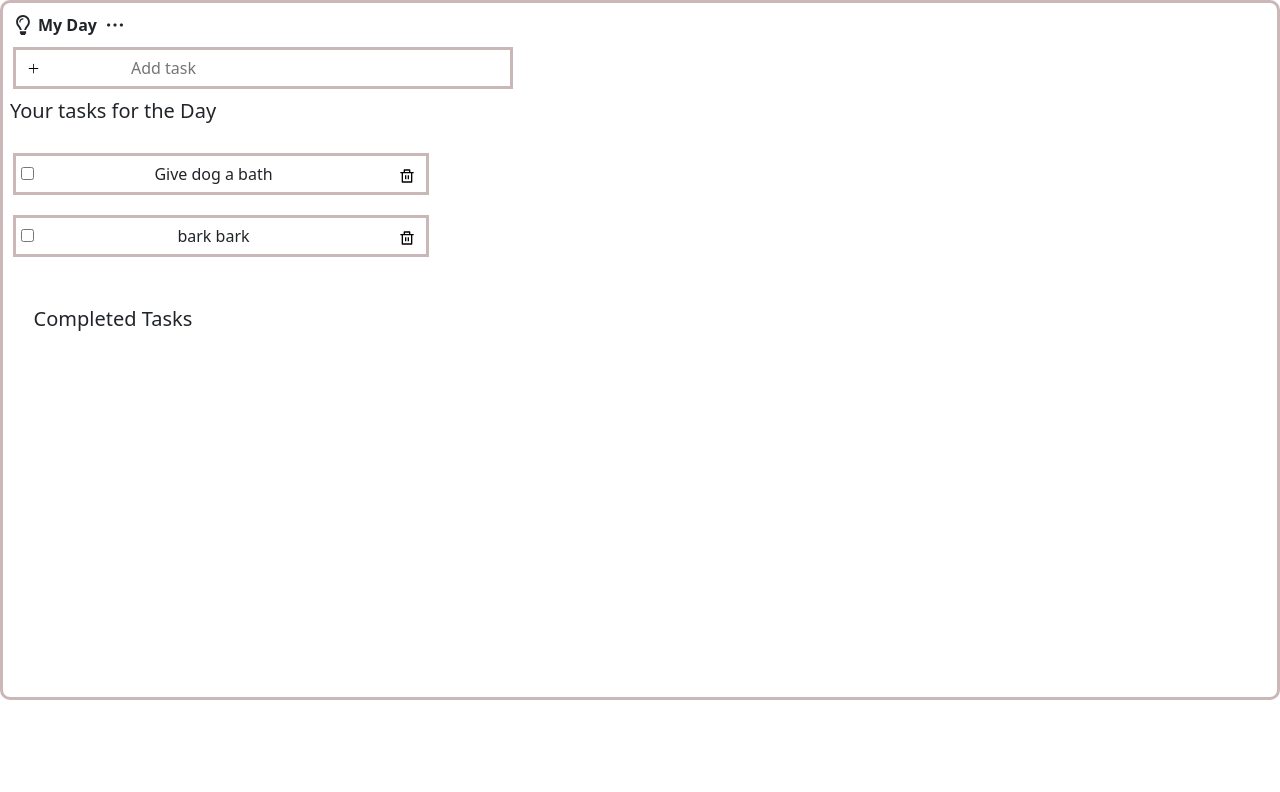
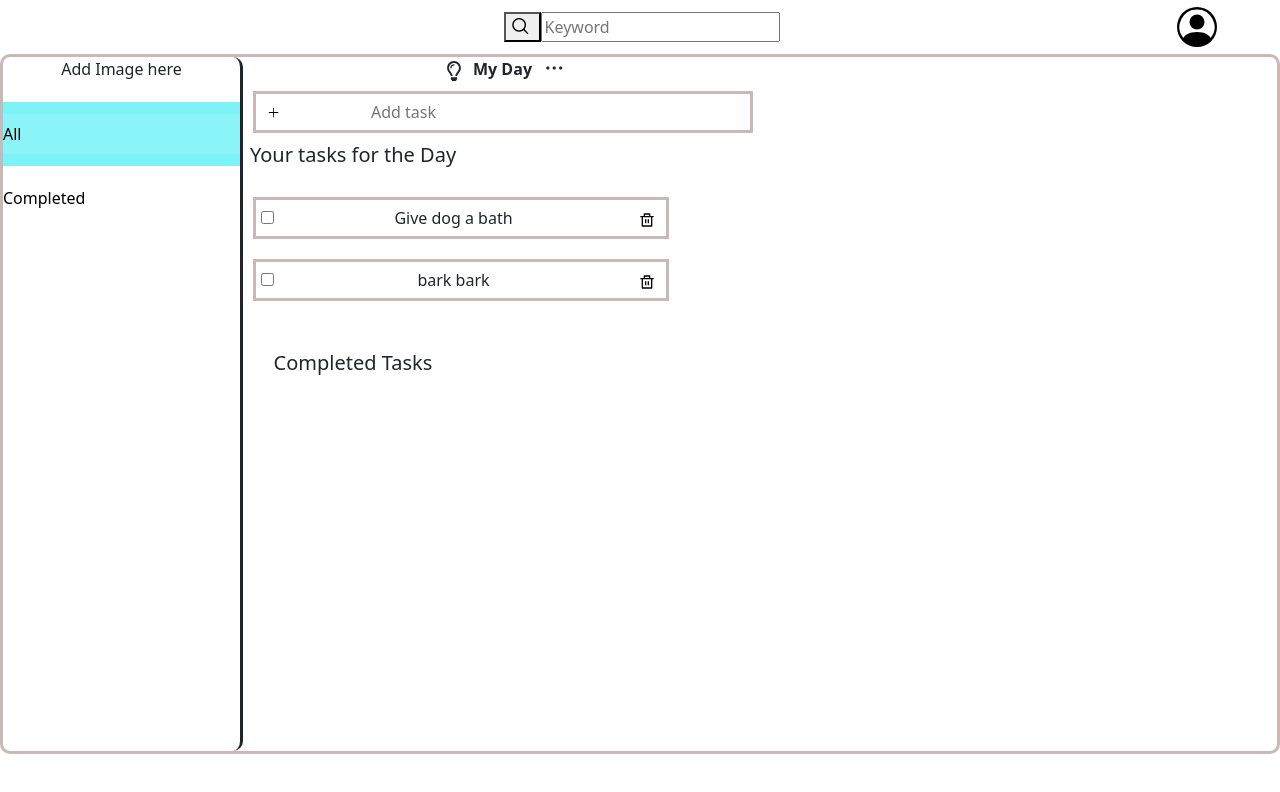
Before and after one commit to CPS714/task-manager-frontend, a React (Create React App) app: page /MainPage in a window 1280 px wide. Shown: the top 792 px of the page. Built offline with nearby package versions, Linux system fonts and the light colour scheme.

Commit message:
Added Side bar
Added side bar

```diff
--- a/package.json
+++ b/package.json
@@ -8,10 +8,12 @@
     "@testing-library/user-event": "^13.5.0",
     "bootstrap": "^5.2.1",
     "primeicons": "^6.0.1",
+    "primereact": "^8.6.1",
     "react": "^18.2.0",
     "react-bootstrap": "^2.5.0",
     "react-dom": "^18.2.0",
     "react-icons": "^4.4.0",
+    "react-pro-sidebar": "^1.0.0-alpha.4",
     "react-router-dom": "^6.4.1",
     "react-scripts": "^5.0.1",
     "source-map-loader": "^4.0.0",
--- /dev/null
+++ b/src/Stylings/headerbar.css
@@ -0,0 +1,15 @@
+.headerbar{
+    display: flex;
+    flex-direction: row;
+    justify-content: space-evenly;
+    align-items: flex-end;
+    width: 100%;
+}
+
+.header-container{
+    width: 100%;
+}
+
+.logout-toggle:hover{
+    color: rgb(112, 104, 104) !important;
+}
--- a/src/Stylings/mainPage.css
+++ b/src/Stylings/mainPage.css
@@ -1,16 +1,29 @@
-
+/*
+removed this because it was showing up on the login page
 body {
     border-style: solid;
-    height:700px;
+    height:600px;
     border-radius: 10px;
-    border-color: rgb(202, 184, 184);
-  }
-.tasks-container{
+    border-color: #cab8b8;
+  } */
+  .mainpagecontainer{
     display: flex;
     flex-direction: column;
-    justify-content: space-between;
-    align-items: flex-start;
+    justify-content: space-evenly;
+    align-items: flex-end;
 }
+.tasks-container{
+    border-style: solid;
+    height:700px;
+    width: 100%;
+    border-radius: 10px;
+    border-color: #cab8b8;
+    display: flex;
+    flex-direction: row;
+    justify-content: flex-start;
+    /*align-items: flex-start;*/
+}
+
 .myDay-BulbIcon {
     font-size: 20px;
     margin-right: 5px;
@@ -34,14 +47,6 @@ body {
     margin-right: 300px;
 }
 
-.myDay-header-Container{
-    display: flex;
-    flex-direction: row;
-    align-items: center;
-    justify-content: flex-start;
-    margin-left: 10px;
-    margin-top: 10px;
-}
 
 .addTask-button{
     border: none;
--- /dev/null
+++ b/src/Stylings/sideBar.css
@@ -0,0 +1,33 @@
+.SideBar-containier{
+    width: 15rem;
+    height: 100%;
+    border-radius: 10px;
+    border-color: #cab8b8;
+    border-right: solid;
+    flex-direction: column;
+    display: flex;
+}
+
+.navbar{
+    text-align: center;
+    width: 15rem;
+    background: rgba(255, 255, 255, 0.1);
+    border: 0rem;
+}
+
+.navbar-container{
+    display: flex;
+    align-items: center;
+    justify-content: center;
+    width: 100%;
+    height: 4rem;
+}
+
+.navbar-container-selected{
+    display: flex;
+    align-items: center;
+    justify-content: center;
+    width: 100%;
+    height: 4rem;
+    background-color: rgb(125, 243, 247);
+}
--- /dev/null
+++ b/src/components/mainPage/CompletedTasks/CompletedView.jsx
@@ -0,0 +1,30 @@
+/* eslint-disable */
+import React, { useEffect, useState } from 'react'
+import '../../../Stylings/mainPage.css'
+import { FaRegLightbulb } from 'react-icons/fa'
+import Tasks from '../tasksFolder/Tasks'
+
+function CompletedView () {
+    const [tasks, setTasks] = useState({})
+    const [cnt, setCnt] = useState(0);
+
+    useEffect(() => {
+        if(cnt < 1){
+            var temp = JSON.parse(sessionStorage?.getItem('TMA_Tasks'))
+            setTasks(temp)
+            console.log(temp)
+        }
+        setCnt(1)
+    },[cnt])
+  return (
+    <div>
+      <div className='myDay-header-Container'>
+        <FaRegLightbulb className='myDay-BulbIcon'></FaRegLightbulb>
+        <span className='myDay-Header'> Completed </span>
+        <span className='pi pi-ellipsis-h'></span>
+      </div>
+    </div>
+  )
+}
+
+export default CompletedView
--- /dev/null
+++ b/src/components/mainPage/HeaderBar.jsx
@@ -0,0 +1,34 @@
+import React from 'react'
+import { BsPersonCircle } from 'react-icons/bs'
+import 'primeicons/primeicons.css'
+import { InputText } from 'primereact/inputtext'
+import { Button } from 'primereact/button'
+import '../../Stylings/headerbar.css'
+import Dropdown from 'react-bootstrap/Dropdown'
+
+function HeaderBar () {
+  return (
+<div className='headerbar' >
+        <div className="header-container" >
+            <div className="col-12 md:col-4" style={{ flexDirection: 'row', display: 'flex', justifyContent: 'flex-end', width: '100%', alignItems: 'center' }} >
+                <div className="p-inputgroup" style={{ marginRight: '30%' }}>
+                    <Button icon="pi pi-search" className="p-button-warning"/>
+                    <InputText placeholder="Keyword"/>
+                </div>
+                <Dropdown style={{ left: '0%', marginRight: '3%' }}>
+                    <Dropdown.Toggle variant="success" id="dropdown-basic" className='logout-toggle'style={{ backgroundColor: 'transparent', borderColor: 'transparent' }}>
+                        <BsPersonCircle size={40} style={{ color: 'black' }}/>
+                    </Dropdown.Toggle>
+
+                    <Dropdown.Menu>
+                        <Dropdown.Item href="/">Log Out</Dropdown.Item>
+                    </Dropdown.Menu>
+                </Dropdown>
+        </div>
+    </div>
+
+    </div>
+  )
+}
+
+export default HeaderBar
--- a/src/components/mainPage/MainPage.jsx
+++ b/src/components/mainPage/MainPage.jsx
@@ -1,11 +1,36 @@
-import React from 'react'
+/* eslint-disable */
+import React, { useState } from 'react'
 import TaskView from './tasksFolder/TaskView'
+import HeaderBar from './HeaderBar'
+import SideBar from './SideBar'
+import CompletedView from './CompletedTasks/CompletedView'
+import { useEffect } from 'react';
 
 function MainPage (props) {
+  const [option, setOption] = useState();
+  const [options, setOptions] = useState({ all: true, completed: false })
+
+  const changeOpt = (opt) => {
+    const placeholder = options;
+    Object.keys(placeholder).forEach(key => {
+      if (opt === key) {
+        placeholder[key] = true
+      } else {
+        placeholder[key] = false
+      }
+    })
+    setOptions({...placeholder});
+    console.log(options)
+  }
+
   return (
-    <div className = "tasks-container">
-      <TaskView/>
+    <div className='mainpagecontainer'>
+      <HeaderBar />
+      <div className = "tasks-container">
+        <SideBar options={options} changeOpt={changeOpt}/>
+        {options?.all ? <TaskView/> : <CompletedView />}
 
+      </div>
     </div>
   )
 }
--- /dev/null
+++ b/src/components/mainPage/SideBar.jsx
@@ -0,0 +1,24 @@
+/* eslint-disable */
+import React, { useState } from 'react'
+import { useEffect } from 'react'
+import '../../Stylings/sideBar.css'
+function SideBar (props) {
+  const [options, setOptions] = useState({ all: false, completed: false })
+
+  const [test, setTest] = useState(true);
+
+  return (
+    <div className='SideBar-containier'>
+      <p> Add Image here</p>
+      <div className = { props.options?.all ? 'navbar-container-selected' : 'navbar-container' } style={{marginTop: '0.3rem'}}>
+      <button className='navbar' onClick={() => props.changeOpt('all')}> All</button>
+      </div>
+
+      <div className = { props.options?.completed ? 'navbar-container-selected' : 'navbar-container' } >
+      <button className='navbar' onClick={() => props.changeOpt('completed')}>Completed</button>
+      </div>
+    </div>
+  )
+}
+
+export default SideBar
--- a/src/components/mainPage/tasksFolder/TaskView.jsx
+++ b/src/components/mainPage/tasksFolder/TaskView.jsx
@@ -1,4 +1,4 @@
-import React, { useState } from 'react'
+import React, { useState, useEffect } from 'react'
 import { FaRegLightbulb } from 'react-icons/fa'
 import Tasks from './Tasks'
 import AddTask from './AddTask'
@@ -49,6 +49,12 @@ function TaskView () {
 
     setTasks(newState)
   }
+
+  useEffect(() => {
+    // Updates the data in session storage when
+    sessionStorage.setItem('TMA_Tasks', JSON.stringify(tasks))
+  }, [tasks])
+
   return (
     <div>
     <div className='myDay-header-Container'>
```
Also changed, not shown: 1 other file (tests, documents, lock files or other folders).
